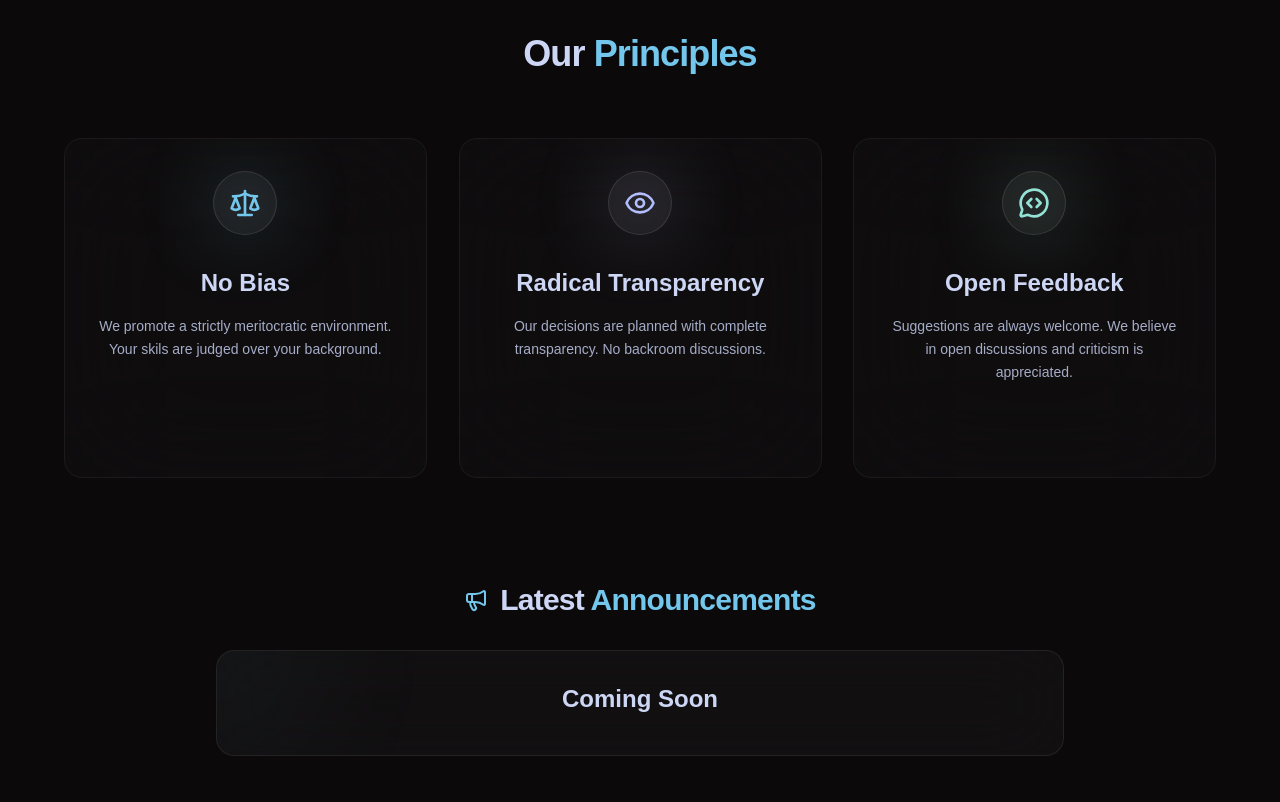
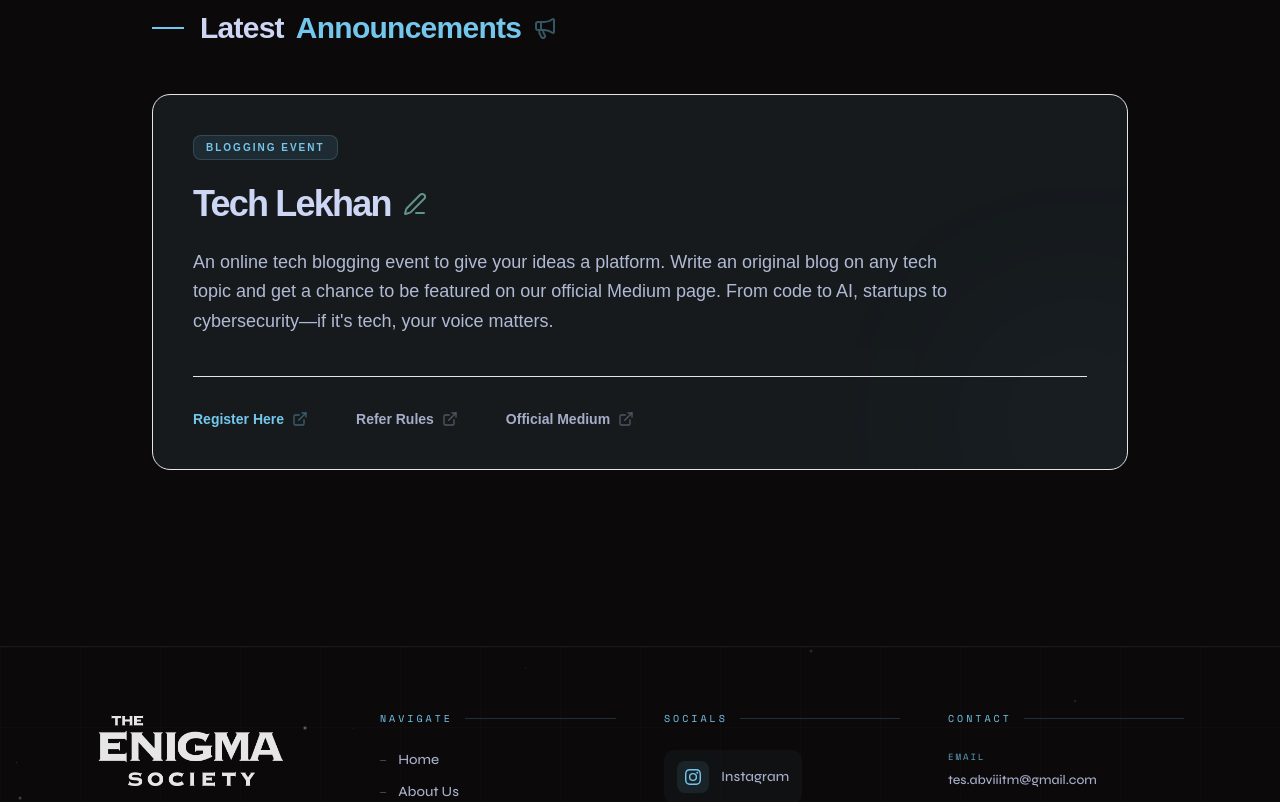
Before and after one commit to mithulcrafts/TES-Website, a React (Vite) app in the folder TES-frontend/: page / in a window 1280 px wide. Shown: the part 780-1582 px from the top of the page. Built offline with nearby package versions, Linux system fonts and the light colour scheme.

Commit message:
remove teams from landing and added announcement

```diff
--- a/TES-frontend/src/components/Landing/Announcements.jsx
+++ b/TES-frontend/src/components/Landing/Announcements.jsx
@@ -1,5 +1,20 @@
 import React, { useEffect, useRef, useState } from 'react';
-import { Megaphone, Hourglass } from "lucide-react";
+import { Megaphone, ExternalLink, PenLine } from "lucide-react";
+
+/**
+ * REUSABLE DATA
+ * Update this object to change the content across the site.
+ */
+const ANNOUNCEMENT_CONTENT = {
+  badge: "Blogging Event",
+  title: "Tech Lekhan",
+  description: "An online tech blogging event to give your ideas a platform. Write an original blog on any tech topic and get a chance to be featured on our official Medium page. From code to AI, startups to cybersecurity—if it's tech, your voice matters.",
+  links: [
+    { label: "Register Here", url: "https://forms.gle/QkzT3Bcsaukr5Lib6", isPrimary: true },
+    { label: "Refer Rules", url: "https://robust-calcium-ce6.notion.site/...", isPrimary: false },
+    { label: "Official Medium", url: "https://medium.com/@tes.abviiitm", isPrimary: false },
+  ]
+};
 
 const Announcements = () => {
   const [isVisible, setIsVisible] = useState(false);
@@ -7,57 +22,78 @@ const Announcements = () => {
 
   useEffect(() => {
     const observer = new IntersectionObserver(
-      ([entry]) => {
-        if (entry.isIntersecting) setIsVisible(true);
-      },
-      { threshold: 0.2 } // Triggers when 20% of the component is visible
+      ([entry]) => { if (entry.isIntersecting) setIsVisible(true); },
+      { threshold: 0.1 }
     );
-
     if (sectionRef.current) observer.observe(sectionRef.current);
     return () => observer.disconnect();
   }, []);
 
   return (
-    <div ref={sectionRef} className="w-full max-w-4xl mx-auto px-6 py-6 overflow-hidden">
-
-      {/* Section Header */}
-      <div
-        className={`flex items-center justify-center gap-3 mb-8 transition-all duration-1000 transform ${
-          isVisible ? 'translate-y-0 opacity-100' : 'translate-y-10 opacity-0'
-        }`}
-      >
-        <Megaphone className="w-6 h-6 text-[var(--color-sapphire)]" />
-        <h2 className="text-3xl font-bold text-[var(--color-text-main)] tracking-tight">
+    <section
+      ref={sectionRef}
+      className="w-full max-w-5xl mx-auto px-6 py-24 font-sans"
+    >
+      {/* Header aligned with Geist Variable tracking */}
+      <div className={`flex items-center gap-4 mb-12 transition-all duration-700 ${isVisible ? 'opacity-100' : 'opacity-0 -translate-x-4'}`}>
+        <div className="w-8 h-[2px] bg-[var(--color-sapphire)]" />
+        <h2 className="text-3xl font-bold text-[var(--color-text-main)] tracking-tight flex items-center gap-3">
           Latest <span className="text-[var(--color-sapphire)]">Announcements</span>
+          <Megaphone className="w-6 h-6 text-[var(--color-sapphire)] opacity-40" />
         </h2>
       </div>
 
-      {/* "Coming Soon" Announcement Card */}
+      {/* Main Card: Uses --color-surface and --color-border from your theme */}
       <div
-        className={`relative group overflow-hidden rounded-2xl border border-[color:rgba(255,255,255,0.08)] bg-[color:rgba(255,255,255,0.03)] backdrop-blur-2xl p-8 flex flex-col items-center text-center transition-all duration-1000 delay-300 transform ${
-          isVisible ? 'translate-y-0 opacity-100' : 'translate-y-20 opacity-0'
-        } hover:border-[var(--color-sapphire)]/30 hover:shadow-[0_0_40px_rgba(116,199,236,0.1)]`}
+        className={`relative overflow-hidden rounded-2xl border border-[var(--color-border)] bg-[var(--color-surface)] p-8 md:p-10 transition-all duration-1000 transform ${
+          isVisible ? 'translate-y-0 opacity-100' : 'translate-y-10 opacity-0'
+        } hover:border-[var(--color-sapphire)]/40 hover:shadow-[0_0_50px_rgba(116,199,236,0.03)]`}
       >
+        {/* Event Badge */}
+        <div className="mb-6 flex">
+          <span className="px-3 py-1 rounded-md bg-[var(--color-sapphire)]/10 text-[var(--color-sapphire)] text-[10px] font-bold uppercase tracking-[0.2em] border border-[var(--color-sapphire)]/20">
+            {ANNOUNCEMENT_CONTENT.badge}
+          </span>
+        </div>
 
-        {/* Glowing Background Effect */}
-        <div className="absolute -top-24 -left-24 w-48 h-48 bg-[var(--color-sapphire)] opacity-5 blur-[80px] group-hover:opacity-15 transition-opacity duration-500" />
+        <div className="space-y-6">
+          {/* Title with Teal Accent Icon */}
+          <h3 className="text-2xl md:text-4xl font-bold text-[var(--color-text-main)] flex items-center gap-3 tracking-tighter">
+            {ANNOUNCEMENT_CONTENT.title}
+            <PenLine className="w-6 h-6 text-[var(--color-teal)] opacity-60" />
+          </h3>
 
+          {/* Description: High visibility using Text-Main with adjusted opacity */}
+          {/* Description: Perfectly aligned and high visibility */}
+          <p className="text-[var(--color-text-main)] text-left text-sm  lg:text-lg leading-relaxed font-normal max-w-3xl opacity-85">
+            {ANNOUNCEMENT_CONTENT.description}
+          </p>
 
+          {/* Links Grid */}
+          <div className="pt-8 flex flex-wrap gap-x-12 gap-y-4 border-t border-[var(--color-border)] mt-10">
+            {ANNOUNCEMENT_CONTENT.links.map((link, idx) => (
+              <a
+                key={idx}
+                href={link.url}
+                target="_blank"
+                rel="noreferrer"
+                className={`flex items-center gap-2 text-sm font-semibold transition-all group/link underline-offset-8 hover:underline ${
+                  link.isPrimary
+                    ? 'text-[var(--color-sapphire)] hover:text-[var(--color-teal)]'
+                    : 'text-[var(--color-text-muted)] hover:text-[var(--color-text-main)]'
+                }`}
+              >
+                {link.label}
+                <ExternalLink className="w-4 h-4 opacity-40 group-hover/link:opacity-100 transition-opacity" />
+              </a>
+            ))}
+          </div>
+        </div>
 
-
-        {/* Text Content */}
-        <h3 className="text-2xl font-semibold text-[var(--color-text-main)] mb-2 group-hover:text-[var(--color-sapphire)] transition-colors duration-300">
-          Coming Soon
-        </h3>
-
-
-
-
-
-        {/* Decorative scan line animation */}
-        <div className="absolute inset-0 w-full h-[2px] bg-gradient-to-r from-transparent via-[var(--color-sapphire)]/20 to-transparent -translate-y-full group-hover:animate-[scan_2s_linear_infinite]" />
+        {/* Ambient Glow matching Sapphire accent */}
+        <div className="absolute -bottom-20 -right-20 w-64 h-64 bg-[var(--color-sapphire)] opacity-[0.03] blur-[100px] pointer-events-none" />
       </div>
-    </div>
+    </section>
   );
 };
 
--- /dev/null
+++ b/TES-frontend/src/components/Landing/BentoGrid.jsx
@@ -0,0 +1,88 @@
+import React from 'react';
+import { Terminal, Cpu, Globe, Layout, Share2 } from "lucide-react";
+
+const DOMAINS = [
+  {
+    title: "Web & App Dev",
+    description: "Building scalable, modern interfaces using React, Next.js, and Flutter. We focus on performance and seamless user journeys.",
+    icon: <Globe className="w-6 h-6 text-[var(--color-sapphire)]" />,
+    className: "md:col-span-2 md:row-span-1",
+    accent: "var(--color-sapphire)"
+  },
+  {
+    title: "CP & DSA",
+    description: "Mastering logic and optimization for high-level problem solving and competitive coding.",
+    icon: <Terminal className="w-6 h-6 text-[var(--color-teal)]" />,
+    className: "md:col-span-1 md:row-span-1",
+    accent: "var(--color-teal)"
+  },
+  {
+    title: "AI & Data Science",
+    description: "Training intelligent models and deriving insights from complex datasets to solve real-world problems.",
+    icon: <Cpu className="w-6 h-6 text-[var(--color-lavender)]" />,
+    className: "md:col-span-1 md:row-span-1",
+    accent: "var(--color-lavender)"
+  },
+  {
+    title: "Open Source & Security",
+    description: "Collaborating on global projects, building tools of tomorrow, and securing the digital frontier.",
+    icon: <Share2 className="w-6 h-6 text-[var(--color-flamingo)]" />,
+    className: "md:col-span-2 md:row-span-1",
+    accent: "var(--color-flamingo)"
+  }
+];
+
+const BentoGrid = () => {
+  return (
+    <section className="w-full max-w-6xl mx-auto px-6 py-24 font-sans">
+      {/* Header aligned with your Hero style */}
+      <div className="flex flex-col items-start">
+        <h2 className="text-3xl font-bold text-[var(--color-text-main)] tracking-tight">
+          Explore our <span className="text-[var(--color-teal)]">Domains</span>
+        </h2>
+        <p className="text-[var(--color-text-muted)] text-sm md:text-base max-w-xl">
+          From competitive programming to open source, TES covers the entire spectrum of engineering at ABV-IIITM.
+        </p>
+      </div>
+
+      {/* Grid: Uses min-height to ensure no gaps */}
+      <div className="grid grid-cols-1 md:grid-cols-3 gap-4">
+        {DOMAINS.map((domain, index) => (
+          <div
+            key={index}
+            className={`group relative flex flex-col justify-between overflow-hidden rounded-2xl border border-[var(--color-border)] bg-[var(--color-surface)] p-8 transition-all duration-500 hover:border-[${domain.accent}]/40 ${domain.className}`}
+          >
+            {/* Ambient Glow */}
+            <div
+              className="absolute -right-12 -top-12 w-32 h-32 blur-[60px] opacity-0 group-hover:opacity-10 transition-opacity duration-500 rounded-full"
+              style={{ backgroundColor: domain.accent }}
+            />
+
+            <div className="relative z-10 space-y-6">
+              <div className="p-3 rounded-xl bg-white/5 w-fit border border-white/5">
+                {domain.icon}
+              </div>
+
+              <div className="space-y-2">
+                <h3 className="text-[var(--color-text-main)] font-bold text-xl tracking-tight">
+                  {domain.title}
+                </h3>
+                <p className="text-[var(--color-text-muted)] text-sm leading-relaxed opacity-80 group-hover:opacity-100 transition-opacity">
+                  {domain.description}
+                </p>
+              </div>
+            </div>
+
+            {/* Subtle bottom indicator */}
+            <div
+              className="absolute bottom-0 left-0 h-[2px] w-0 group-hover:w-full transition-all duration-700"
+              style={{ backgroundColor: domain.accent }}
+            />
+          </div>
+        ))}
+      </div>
+    </section>
+  );
+};
+
+export default BentoGrid;
--- a/TES-frontend/src/components/Landing/Hero.jsx
+++ b/TES-frontend/src/components/Landing/Hero.jsx
@@ -90,7 +90,7 @@ const Hero = () => {
         <h2 className="text-[var(--color-text-main)] text-3xl md:text-4xl font-bold tracking-tight">
           About <span className="text-[var(--color-sapphire)]">The Enigma Society</span>
         </h2>
-        <div className="max-w-4xl px-6 text-center my-20">
+        <div className="max-w-4xl px-6 text-center my-10">
         <p className="text-[var(--color-text-main)] text-[16] leading-relaxed font-light">
           TES is the official tech hub of <span className="text-[var(--color-flamingo)] font-semibold">ABV-IIITM Gwalior</span> for
           discussions, guidance, peer learning, projects, and building a strong culture across all domains.
--- a/TES-frontend/src/pages/Landing.jsx
+++ b/TES-frontend/src/pages/Landing.jsx
@@ -1,11 +1,11 @@
 import Background from "../components/Shared/Background";
-import TextType from "../components/TextType";
-import Footer from "../components/Shared/Footer";
+
 
 import Hero from "../components/Landing/Hero";
-import Core from "../components/Landing/Core";
+
 import Announcements from "../components/Landing/Announcements";
-import Team from "../components/Landing/Team";
+import BentoGrid from "../components/Landing/BentoGrid";
+
 
 
 
@@ -20,14 +20,10 @@ export default function Landing() {
         {/* Heading */}
         <Hero />
 
-        {/* About Section */}
-        <div className="mt-10 w-full max-w-6xl">
-          <Core />
-        </div>
 
         <Announcements />
 
-        <Team />
+       {/* <BentoGrid /> */}
 
 
 
```
